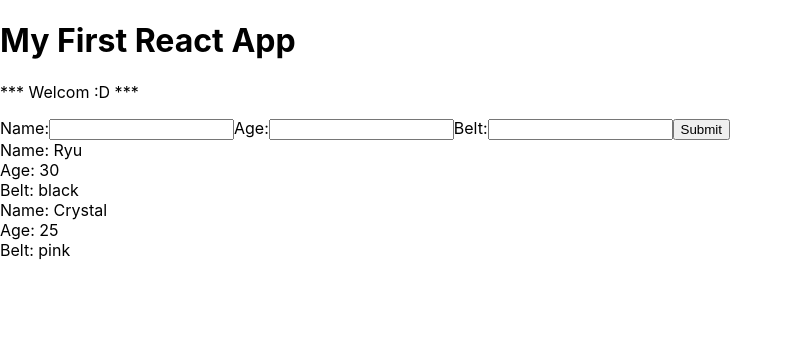
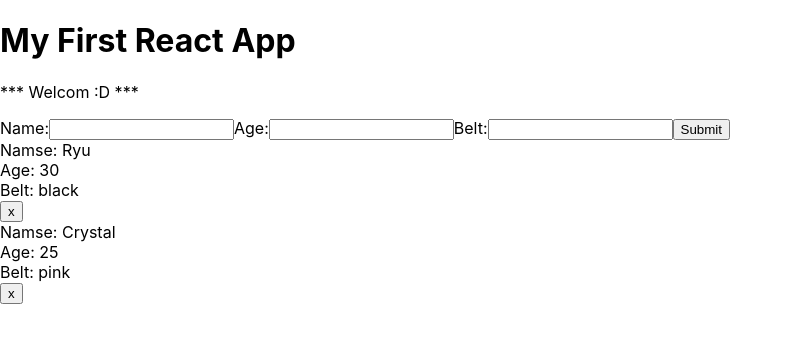
Before and after one commit to polunwu/React-redux-tut, a React (Create React App) app in the folder lesson-10-myapp/: page / in a window 1280 px wide. Shown: the top 342 px of the page, without its empty margins (0-793 px from the left). Built offline with nearby package versions, Linux system fonts and the light colour scheme.

Commit message:
adding deleteNinja

```diff
--- a/lesson-10-myapp/src/App.js
+++ b/lesson-10-myapp/src/App.js
@@ -18,13 +18,19 @@ class App extends React.Component {
       ninjas: updatedNinjas
     });
   }
+  deleteNinja = (id) => {
+    let updatedNinjas = this.state.ninjas.filter(ninja => ninja.id !== id);
+    this.setState({
+      ninjas: updatedNinjas
+    });
+  }
   render() {
     return (
       <div className="App" >
         <h1>My First React App</h1>
         <p>*** Welcom :D ***</p>
         <AddNinja addNinja={this.addNinja} />
-        <Ninjas ninjas={this.state.ninjas} />
+        <Ninjas ninjas={this.state.ninjas} deleteNinja={this.deleteNinja} />
       </div>
     );
   }
--- a/lesson-10-myapp/src/Ninjas.js
+++ b/lesson-10-myapp/src/Ninjas.js
@@ -1,14 +1,15 @@
 import React from 'react';
 
-const Ninjas = ({ ninjas }) => {
+const Ninjas = ({ ninjas, deleteNinja }) => {
 
   const ninjaList = ninjas.map(ninja => {
     if (ninja.age > 20) {
       return (
         <div className="Ninja" key={ninja.id}>
-          <div>Name: {ninja.name}</div>
+          <div>Namse: {ninja.name}</div>
           <div>Age: {ninja.age}</div>
           <div>Belt: {ninja.belt}</div>
+          <button onClick={() => { deleteNinja(ninja.id) }}>x</button>
         </div>
       );
     } else {
```
